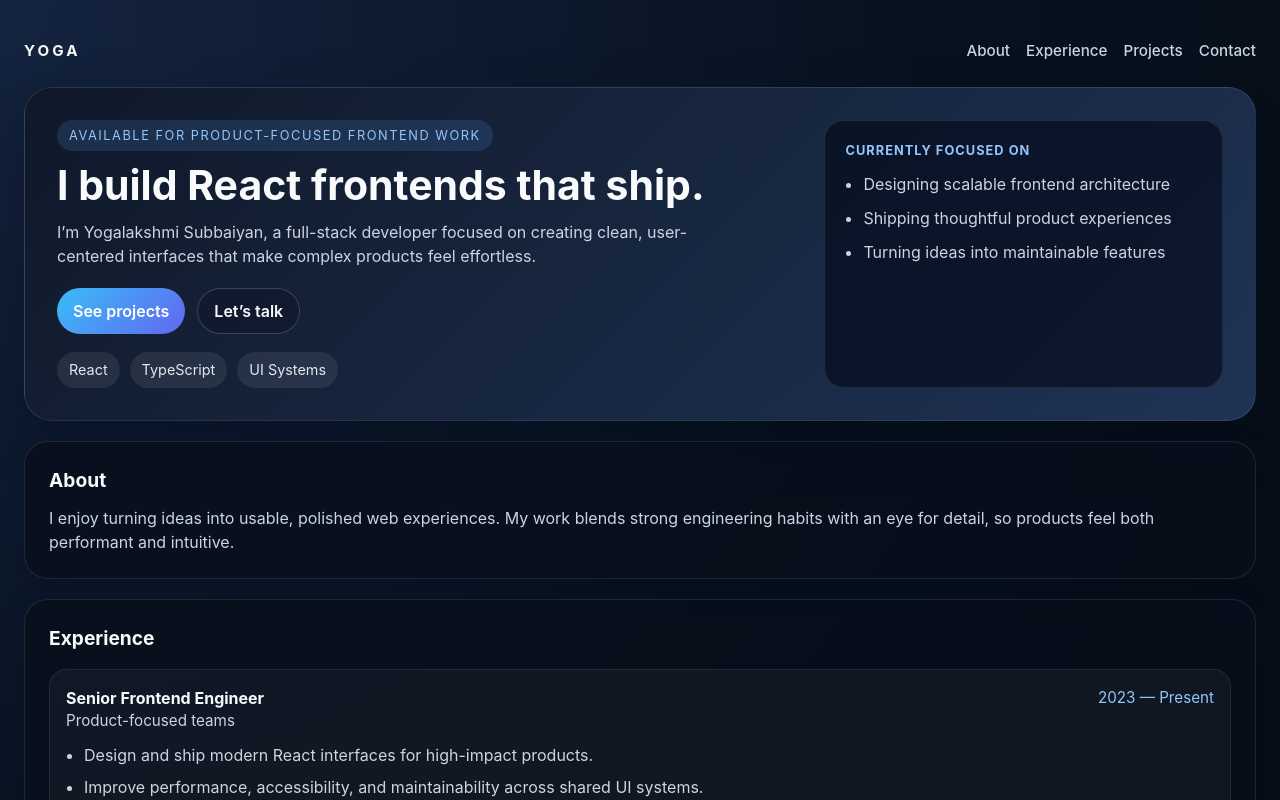
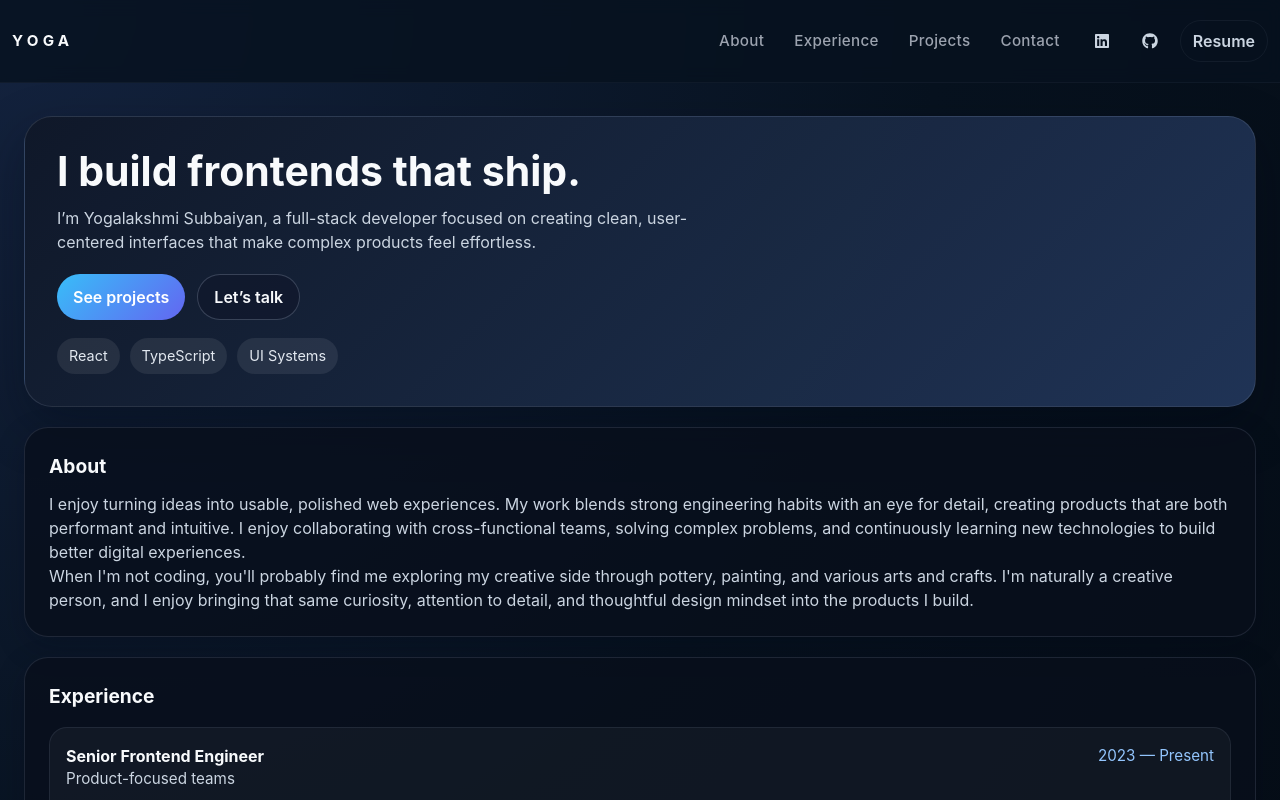
Before and after one commit to YogalakshmiSubbaiyan/portfolio, a React (Vite) app: page / in a window 1280 px wide. Shown: the top 800 px of the page. Built offline with nearby package versions, Linux system fonts and the light colour scheme.

Commit message:
Fixed alignment in main component

```diff
--- a/src/App.css
+++ b/src/App.css
@@ -31,38 +31,102 @@ body {
 }
 
 .topbar {
+  position: fixed;
+  top: 0;
+  left: 50%;
+  transform: translateX(-50%);
   display: flex;
-  justify-content: space-between;
   align-items: center;
-  padding: 16px 0 24px;
+  gap: 20px;
+  padding: 20px 12px; /* taller header */
+  width: 100%;
+  max-width: 1280px;
+  background: rgba(7, 18, 31, 0.82);
+  backdrop-filter: blur(8px);
+  border-bottom: 1px solid rgba(148, 163, 184, 0.06);
+  z-index: 120;
 }
 
 .brand {
   color: #f8fafc;
   text-decoration: none;
   font-weight: 700;
-  letter-spacing: 0.2em;
+  letter-spacing: 0.28em;
   font-size: 0.95rem;
 }
 
 .topnav {
   display: flex;
-  gap: 16px;
-  flex-wrap: wrap;
+  gap: 22px; /* increased spacing like reference */
+  align-items: center;
+  margin-left: auto; /* push nav to the right */
 }
 
 .topnav a {
-  color: #cbd5e1;
+  color: #9ca3af; /* light grey */
   text-decoration: none;
   font-size: 0.95rem;
+  letter-spacing: 0.02em;
+  padding: 6px 4px;
 }
 
-.topnav a:hover {
-  color: #f8fafc;
+.topnav a:hover,
+.topnav a:focus,
+.topnav a:active,
+.topnav a.active {
+  color: #ffffff; /* white on focus/active */
+  outline: none;
+}
+
+.topnav a:focus-visible {
+  outline: 2px solid rgba(99,102,241,0.25);
+  outline-offset: 4px;
+}
+
+.top-actions {
+  display: flex;
+  gap: 12px;
+  align-items: center;
+}
+
+.icon-link {
+  display: inline-flex;
+  width: 36px;
+  height: 36px;
+  align-items: center;
+  justify-content: center;
+  color: #cbd5e1;
+  background: transparent;
+  border-radius: 8px;
+  text-decoration: none;
+}
+
+.icon-link:hover {
+  color: #ffffff;
+}
+
+.resume-link {
+  padding: 8px 12px;
+  border-radius: 999px;
+  background: transparent;
+  color: #cbd5e1;
+  border: 1px solid rgba(148,163,184,0.08);
+  text-decoration: none;
+  font-weight: 600;
+}
+
+.resume-link:hover {
+  color: #ffffff;
+  border-color: rgba(148,163,184,0.16);
 }
 
 .page-shell {
   width: 100%;
+  padding-top: 92px; /* reserve space for fixed header so content doesn't hide underneath */
+}
+
+html {
+  scroll-padding-top: 96px; /* ensures anchor jumps land below fixed header */
 }
 
 @media (max-width: 640px) {
--- a/src/App.tsx
+++ b/src/App.tsx
@@ -1,17 +1,29 @@
 import './App.css'
 import MainComponent from './mainComponent/mainComponent'
+import { FaLinkedin, FaGithub } from 'react-icons/fa'
 
 function App() {
   return (
     <div className='appContainer'>
       <header className='topbar'>
         <a className='brand' href='#top'>YOGA</a>
+
         <nav className='topnav'>
           <a href='#about'>About</a>
           <a href='#experience'>Experience</a>
           <a href='#projects'>Projects</a>
           <a href='#contact'>Contact</a>
         </nav>
+
+        <div className='top-actions'>
+          <a href='https://www.linkedin.com/in/yogalakshmi-yoga-subbaiyan-a5181094/' target='_blank' rel='noreferrer' className='icon-link' aria-label='LinkedIn'>
+            <FaLinkedin />
+          </a>
+          <a href='https://github.com/YogalakshmiSubbaiyan' target='_blank' rel='noreferrer' className='icon-link' aria-label='GitHub'>
+            <FaGithub />
+          </a>
+          <a href='/resume.pdf' target='_blank' rel='noreferrer' className='resume-link'>Resume</a>
+        </div>
       </header>
 
       <main id='top' className='page-shell'>
--- a/src/mainComponent/mainComponent.css
+++ b/src/mainComponent/mainComponent.css
@@ -3,6 +3,8 @@
   flex-direction: column;
   gap: 20px;
 }
+
+/* single-column layout — removed two-column grid */
 
 .hero-section {
   display: grid;
@@ -123,6 +125,8 @@
   box-shadow: 0 10px 30px rgba(2, 8, 23, 0.24);
 }
 
+/* no right-section in single-column layout */
+
 .content-section h2 {
   margin: 0 0 12px;
   color: #f8fafc;
@@ -220,7 +224,7 @@
 }
 
 @media (max-width: 940px) {
-  .hero-section {
+  .content-grid {
     grid-template-columns: 1fr;
   }
 
--- a/src/mainComponent/mainComponent.tsx
+++ b/src/mainComponent/mainComponent.tsx
@@ -35,14 +35,12 @@ const projects = [
     stack: ['Angular', 'Node.js', 'REST APIs']
   }
 ]
-
 export default function MainComponent() {
   return (
     <div className="mainComponent">
       <section className="hero-section">
         <div className="hero-copy">
-          <p className="eyebrow">Available for product-focused frontend work</p>
-          <h1>I build React frontends that ship.</h1>
+          <h1>I build frontends that ship.</h1>
           <p className="hero-text">
             I’m Yogalakshmi Subbaiyan, a full-stack developer focused on creating clean, user-centered interfaces that make complex products feel effortless.
           </p>
@@ -56,21 +54,15 @@ export default function MainComponent() {
             <span className="stat-pill">UI Systems</span>
           </div>
         </div>
-
-        <div className="hero-card">
-          <p className="hero-card-title">Currently focused on</p>
-          <ul>
-            <li>Designing scalable frontend architecture</li>
-            <li>Shipping thoughtful product experiences</li>
-            <li>Turning ideas into maintainable features</li>
-          </ul>
-        </div>
       </section>
 
       <section id="about" className="content-section">
         <h2>About</h2>
         <p>
-          I enjoy turning ideas into usable, polished web experiences. My work blends strong engineering habits with an eye for detail, so products feel both performant and intuitive.
+          I enjoy turning ideas into usable, polished web experiences. My work blends strong engineering habits with an eye for detail, creating products that are both performant and intuitive. I enjoy collaborating with cross-functional teams, solving complex problems, and continuously learning new technologies to build better digital experiences.
+        </p>
+        <p>
+          When I&apos;m not coding, you&apos;ll probably find me exploring my creative side through pottery, painting, and various arts and crafts. I&apos;m naturally a creative person, and I enjoy bringing that same curiosity, attention to detail, and thoughtful design mindset into the products I build.
         </p>
       </section>
 
```
